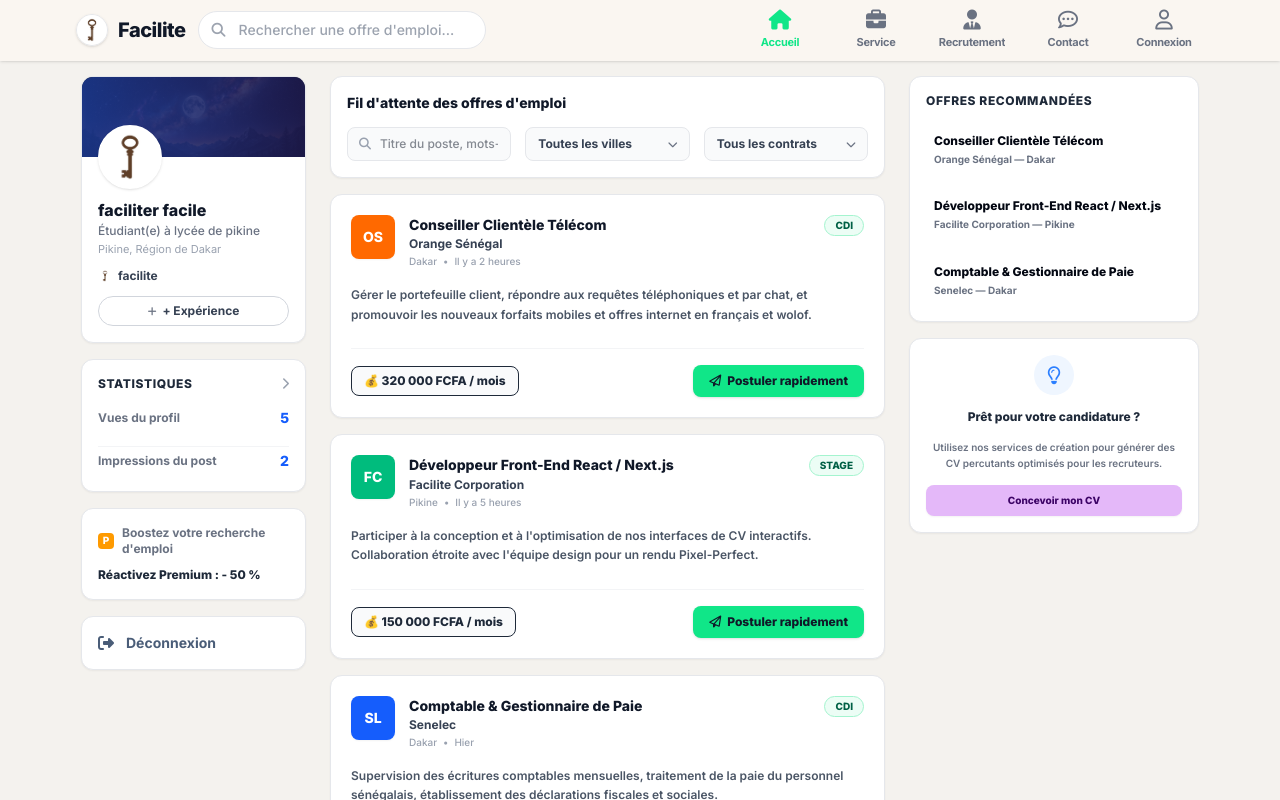
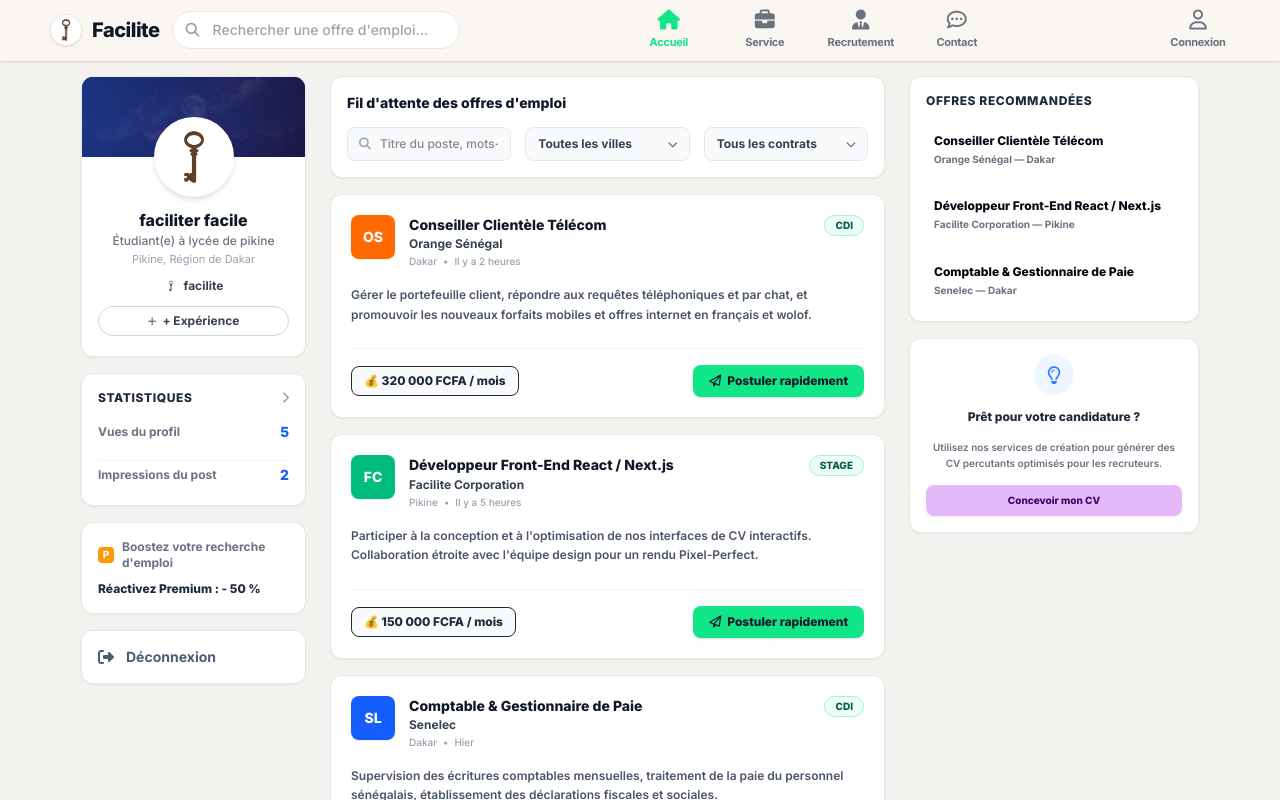
Before and after one commit to facilitefacile62-alt/facilite, a Next.js app: page / in a window 1280 px wide. Shown: the top 800 px of the page. Built offline with nearby package versions, Linux system fonts and the light colour scheme.

Commit message:
feat: align navbar links (Logo+Search left, Nav links center, Connexion right) and center profile card to match ideal screenshot 1:1

```diff
--- a/src/app/page.js
+++ b/src/app/page.js
@@ -495,10 +495,10 @@
       </div>
 
       {/* Navbar Fixée (#FAF6F1) */}
-      <nav className="bg-[#FAF6F1] px-4 py-2.5 shadow-sm fixed top-0 left-0 w-full z-50">
-        <div className="max-w-[1128px] mx-auto w-full flex items-center justify-between">
-          {/* Logo et Recherche alignés à gauche */}
-          <div className="flex items-center space-x-3 flex-1 md:flex-initial">
+      <nav className="bg-[#FAF6F1] px-4 md:px-6 py-2.5 shadow-sm fixed top-0 left-0 w-full z-50">
+        <div className="max-w-[1180px] mx-auto w-full flex items-center justify-between">
+          {/* Groupe Gauche : Logo + Recherche */}
+          <div className="flex items-center space-x-3">
             {/* Logo */}
             <div
               className="flex items-center space-x-2.5 cursor-pointer hover:opacity-85 transition"
@@ -514,8 +514,8 @@
               <span className="text-xl font-extrabold tracking-tight text-gray-900">Facilite</span>
             </div>
 
-            {/* Barre de recherche de la Navbar (recherche d'offres directement) */}
-            <div className="hidden md:block relative w-64 lg:w-72">
+            {/* Barre de recherche de la Navbar */}
+            <div className="hidden md:block relative w-60 lg:w-72">
               <div className="relative">
                 <span className="absolute inset-y-0 left-0 flex items-center pl-3.5 pointer-events-none">
                   <i className="fa-solid fa-magnifying-glass text-[#9CA3AF] text-sm"></i>
@@ -531,8 +531,8 @@
             </div>
           </div>
 
-          {/* Liens Desktop (Style LinkedIn : Icône au-dessus du texte) */}
-          <div className="hidden md:flex items-center space-x-2 lg:space-x-4">
+          {/* Groupe Centre : Liens principaux (Accueil, Service, Recrutement, Contact) */}
+          <div className="hidden md:flex items-center space-x-4 lg:space-x-8">
             {/* Accueil (Actif sur la page d'accueil) */}
             <a
               href="#"
@@ -540,7 +540,7 @@
                 e.preventDefault();
                 window.location.reload();
               }}
-              className="flex flex-col items-center justify-center text-center text-[#10E688] hover:text-[#0fd57d] transition space-y-1 cursor-pointer w-20"
+              className="flex flex-col items-center justify-center text-center text-[#10E688] hover:text-[#0fd57d] transition space-y-1 cursor-pointer w-16"
             >
               <i className="fa-solid fa-house text-xl"></i>
               <span className="text-[11px] font-bold tracking-tight">{t.navHome}</span>
@@ -549,7 +549,7 @@
             {/* Service */}
             <Link
               href="/service"
-              className="flex flex-col items-center justify-center text-center text-gray-500 hover:text-gray-800 transition space-y-1 cursor-pointer w-20"
+              className="flex flex-col items-center justify-center text-center text-gray-500 hover:text-gray-800 transition space-y-1 cursor-pointer w-16"
             >
               <i className="fa-solid fa-briefcase text-xl"></i>
               <span className="text-[11px] font-bold tracking-tight">{t.navService}</span>
@@ -559,7 +559,7 @@
             <a
               href="#"
               onClick={handleOpenRecruitmentModal}
-              className="flex flex-col items-center justify-center text-center text-gray-500 hover:text-gray-800 transition space-y-1 cursor-pointer w-20"
+              className="flex flex-col items-center justify-center text-center text-gray-500 hover:text-gray-800 transition space-y-1 cursor-pointer w-16"
             >
               <i className="fa-solid fa-user-tie text-xl"></i>
               <span className="text-[11px] font-bold tracking-tight truncate max-w-[76px]">Recrutement</span>
@@ -569,16 +569,18 @@
             <a
               href="#"
               onClick={handleOpenModal}
-              className="flex flex-col items-center justify-center text-center text-gray-500 hover:text-gray-800 transition space-y-1 cursor-pointer w-20"
+              className="flex flex-col items-center justify-center text-center text-gray-500 hover:text-gray-800 transition space-y-1 cursor-pointer w-16"
             >
               <i className="fa-regular fa-comment-dots text-xl"></i>
               <span className="text-[11px] font-bold tracking-tight">Contact</span>
             </a>
-
-            {/* Se connecter */}
+          </div>
+
+          {/* Groupe Droit : Se connecter */}
+          <div className="hidden md:flex items-center">
             <a
               href="#"
-              className="flex flex-col items-center justify-center text-center text-gray-500 hover:text-gray-800 transition space-y-1 cursor-pointer w-20"
+              className="flex flex-col items-center justify-center text-center text-gray-500 hover:text-gray-800 transition space-y-1 cursor-pointer w-16"
             >
               <i className="fa-regular fa-user text-xl"></i>
               <span className="text-[11px] font-bold tracking-tight truncate max-w-[76px]">Connexion</span>
@@ -648,8 +650,8 @@
       </nav>
 
       {/* Main Job Board Feed (LinkedIn Style) */}
-      <main className="min-h-screen bg-[#F4F2EE] pt-[76px] pb-16 px-4">
-        <div className="max-w-[1128px] mx-auto flex flex-col lg:flex-row gap-6 items-start justify-center">
+      <main className="min-h-screen bg-[#F4F2EE] pt-[76px] pb-16 px-4 md:px-6">
+        <div className="max-w-[1180px] mx-auto flex flex-col lg:flex-row gap-6 items-start justify-center">
 
           {/* --- COLONNE DE GAUCHE : Profil & Stats --- */}
           <aside className="w-full lg:w-[225px] flex-shrink-0 flex flex-col space-y-4">
@@ -665,9 +667,9 @@
                 <div className="absolute inset-0 bg-gradient-to-r from-blue-900 to-indigo-950 opacity-90"></div>
               </div>
 
-              <div className="px-4 pb-4 pt-0 relative flex flex-col items-start text-left">
+              <div className="px-4 pb-5 pt-0 relative flex flex-col items-center text-center">
                 {/* Photo de profil (Logo Facilite avec bord blanc chevauchant la couverture) */}
-                <div className="-mt-8 mb-2.5 relative z-10 w-16 h-16 rounded-full border-2 border-white shadow-sm overflow-hidden bg-white">
+                <div className="-mt-10 mb-3 relative z-10 w-20 h-20 rounded-full border-4 border-white shadow-md overflow-hidden bg-white">
                   <img
                     src="/logo.jpeg"
                     alt="Facilite Logo Profile"
@@ -679,8 +681,8 @@
                 <p className="text-xs text-gray-500 font-medium mt-0.5">{t.profileSubtitle}</p>
                 <p className="text-[11px] text-gray-400 font-normal mt-0.5 mb-2.5">{t.profileLocation}</p>
 
-                {/* Micro badge entreprise comme LinkedIn */}
-                <div className="flex items-center space-x-1.5 text-xs text-gray-700 font-bold mb-3">
+                {/* Micro badge entreprise comme dans la capture */}
+                <div className="flex items-center justify-center space-x-1.5 text-xs text-gray-700 font-bold mb-3">
                   <img src="/logo.jpeg" alt="facilite logo" className="w-3.5 h-3.5 rounded-xs object-cover" />
                   <span>facilite</span>
                 </div>
--- a/src/app/service/page.js
+++ b/src/app/service/page.js
@@ -636,10 +636,10 @@
       </div>
 
       {/* Navbar Fixée (#FAF6F1) */}
-      <nav className="bg-[#FAF6F1] px-4 py-2.5 shadow-sm fixed top-0 left-0 w-full z-50">
-        <div className="max-w-[1128px] mx-auto w-full flex items-center justify-between">
-          {/* Logo et Recherche alignés à gauche */}
-          <div className="flex items-center space-x-3 flex-1 md:flex-initial">
+      <nav className="bg-[#FAF6F1] px-4 md:px-6 py-2.5 shadow-sm fixed top-0 left-0 w-full z-50">
+        <div className="max-w-[1180px] mx-auto w-full flex items-center justify-between">
+          {/* Groupe Gauche : Logo + Recherche */}
+          <div className="flex items-center space-x-3">
             {/* Logo */}
             <a
               href="/"
@@ -650,7 +650,7 @@
             </a>
 
             {/* Barre de recherche Desktop */}
-            <div className="hidden md:block relative w-64 lg:w-72">
+            <div className="hidden md:block relative w-60 lg:w-72">
               <div className="relative">
                 <span className="absolute inset-y-0 left-0 flex items-center pl-3.5 pointer-events-none">
                   <i className="fa-solid fa-magnifying-glass text-[#9CA3AF] text-sm"></i>
@@ -702,12 +702,12 @@
             </div>
           </div>
 
-          {/* Liens Desktop (Style LinkedIn : Icône au-dessus du texte) */}
-          <div className="hidden md:flex items-center space-x-2 lg:space-x-4">
+          {/* Groupe Centre : Liens principaux */}
+          <div className="hidden md:flex items-center space-x-4 lg:space-x-8">
             {/* Accueil */}
             <a
               href="/"
-              className="flex flex-col items-center justify-center text-center text-gray-500 hover:text-gray-800 transition space-y-1 cursor-pointer w-20"
+              className="flex flex-col items-center justify-center text-center text-gray-500 hover:text-gray-800 transition space-y-1 cursor-pointer w-16"
             >
               <i className="fa-solid fa-house text-xl"></i>
               <span className="text-[11px] font-bold tracking-tight">{t.navHome}</span>
@@ -721,7 +721,7 @@
                 const section = document.getElementById("section-models");
                 if (section) section.scrollIntoView({ behavior: "smooth" });
               }}
-              className="flex flex-col items-center justify-center text-center text-[#10E688] hover:text-[#0fd57d] transition space-y-1 cursor-pointer w-20"
+              className="flex flex-col items-center justify-center text-center text-[#10E688] hover:text-[#0fd57d] transition space-y-1 cursor-pointer w-16"
             >
               <i className="fa-solid fa-briefcase text-xl"></i>
               <span className="text-[11px] font-bold tracking-tight">{t.navService}</span>
@@ -731,7 +731,7 @@
             <a
               href="#"
               onClick={handleOpenRecruitmentModal}
-              className="flex flex-col items-center justify-center text-center text-gray-500 hover:text-gray-800 transition space-y-1 cursor-pointer w-20"
+              className="flex flex-col items-center justify-center text-center text-gray-500 hover:text-gray-800 transition space-y-1 cursor-pointer w-16"
             >
               <i className="fa-solid fa-user-tie text-xl"></i>
               <span className="text-[11px] font-bold tracking-tight truncate max-w-[76px]">Recrutement</span>
@@ -741,16 +741,18 @@
             <a
               href="#"
               onClick={handleOpenModal}
-              className="flex flex-col items-center justify-center text-center text-gray-500 hover:text-gray-800 transition space-y-1 cursor-pointer w-20"
+              className="flex flex-col items-center justify-center text-center text-gray-500 hover:text-gray-800 transition space-y-1 cursor-pointer w-16"
             >
               <i className="fa-regular fa-comment-dots text-xl"></i>
               <span className="text-[11px] font-bold tracking-tight">Contact</span>
             </a>
-
-            {/* Se connecter */}
+          </div>
+
+          {/* Groupe Droit : Se connecter */}
+          <div className="hidden md:flex items-center">
             <a
               href="#"
-              className="flex flex-col items-center justify-center text-center text-gray-500 hover:text-gray-800 transition space-y-1 cursor-pointer w-20"
+              className="flex flex-col items-center justify-center text-center text-gray-500 hover:text-gray-800 transition space-y-1 cursor-pointer w-16"
             >
               <i className="fa-regular fa-user text-xl"></i>
               <span className="text-[11px] font-bold tracking-tight truncate max-w-[76px]">Connexion</span>
```
Also changed, not shown: src/app/boite-a-idees/page.js (+15 -13 lines).
